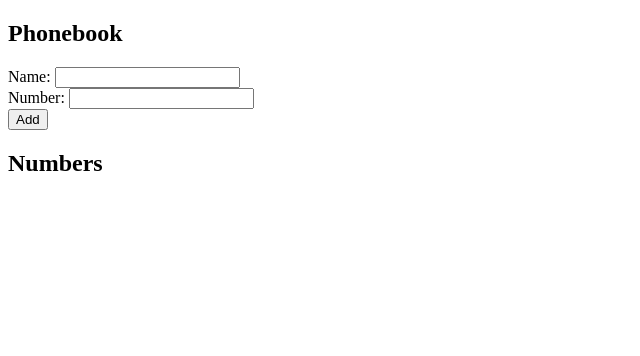
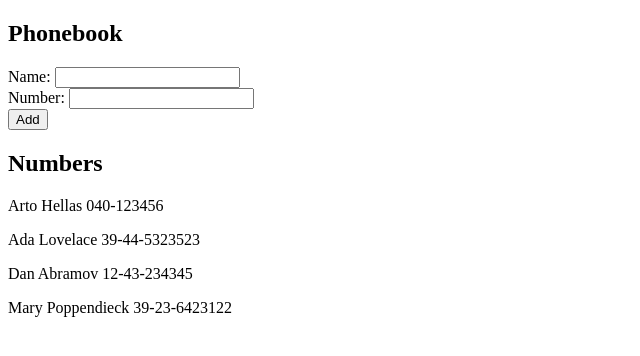
Before and after one commit to Aksuu/mooc-fullstack-kurssi, a React (Create React App) app in the folder part2/puhelinluettelo/: page / in a window 1280 px wide. Shown: the top 356 px of the page, without its empty margins (0-640 px from the left). Built offline with nearby package versions, Linux system fonts and the light colour scheme; data requests are answered from the project's data file.

Commit message:
Exercise 2.11

```diff
--- /dev/null
+++ b/part2/puhelinluettelo/db.json
@@ -0,0 +1,24 @@
+{
+    "contacts":[
+      {
+        "name": "Arto Hellas",
+        "number": "040-123456",
+        "id": 1
+      },
+      {
+        "name": "Ada Lovelace",
+        "number": "39-44-5323523",
+        "id": 2
+      },
+      {
+        "name": "Dan Abramov",
+        "number": "12-43-234345",
+        "id": 3
+      },
+      {
+        "name": "Mary Poppendieck",
+        "number": "39-23-6423122",
+        "id": 4
+      }
+    ]
+  }
--- a/part2/puhelinluettelo/src/App.js
+++ b/part2/puhelinluettelo/src/App.js
@@ -1,11 +1,19 @@
-import { useState } from 'react'
+import { useState, useEffect } from 'react'
 import ContactForm from './components/ContactForm'
 import Contacts from './components/Contacts'
+import axios from "axios";
 
 const App = () => {
   const [persons, setPersons] = useState([])
   const [newPerson, setNewPerson] = useState({ name: "", number: "" })
-  const [contacts, setContacts] = useState(persons)
+  const [contacts, setContacts] = useState([])
+
+  useEffect(() => {
+    axios.get("http://localhost:3001/contacts").then((response) => {
+      setPersons(response.data);
+      setContacts(response.data);
+    });
+  }, []);
 
   const addContact = (event) => {
     event.preventDefault()
```
Also changed, not shown: part2/puhelinluettelo/package.json (+6 -1 lines), 1 other file (tests, documents, lock files or other folders).
